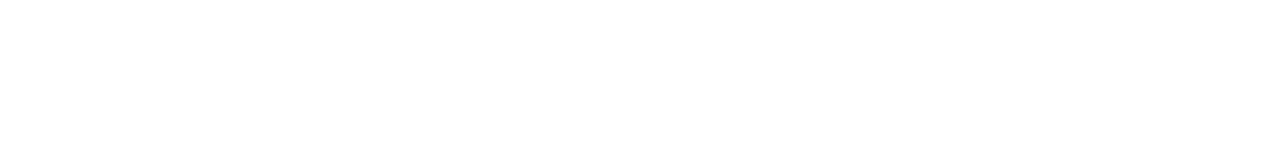
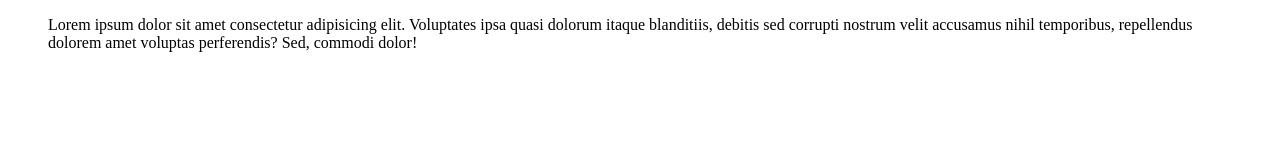
Before and after one commit to edwardOsb-18/probando-git, a plain HTML site: page index.html in a window 1280 px wide. Drawn offline with Linux system fonts and the light colour scheme.

Commit message:
comienzo 1

```diff
--- a/index.html
+++ b/index.html
@@ -6,7 +6,7 @@
     <title>Document</title>
 </head>
 <body>
-
+   <blockquote>Lorem ipsum dolor sit amet consectetur adipisicing elit. Voluptates ipsa quasi dolorum itaque blanditiis, debitis sed corrupti nostrum velit accusamus nihil temporibus, repellendus dolorem amet voluptas perferendis? Sed, commodi dolor!</blockquote>
 
 
 </body>
```
